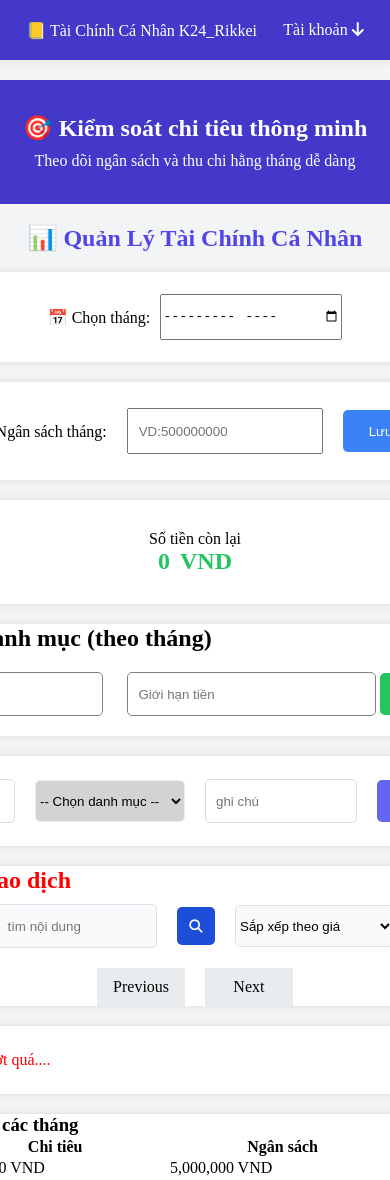
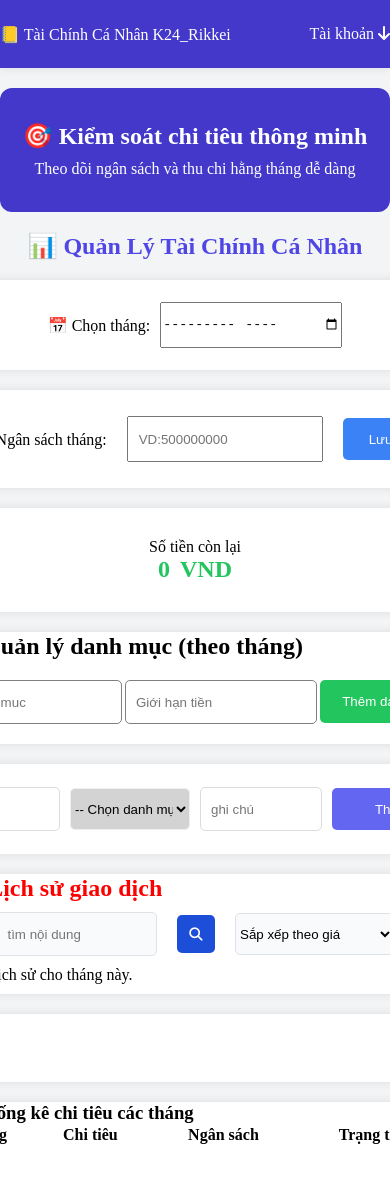
Before and after one commit to loccloccc/project-FE, a plain HTML site: page pages/index.html in a window 390 px wide. Shown: the top 1180 px of the page. Drawn offline with Linux system fonts and the light colour scheme; some packages are replaced by stand-ins of ours; a script that the page names is missing.

Commit message:
11/04-4:11

```diff
--- a/css/index.css
+++ b/css/index.css
@@ -128,16 +128,19 @@ input::placeholder{
     border-radius: 10px;
     box-shadow: 0 0 10px rgba(0, 0, 0, 0.1);
 }
+.container .body-main .body-main-manager .manager-input{
+    display: flex;
+    justify-content: space-evenly;
+}
 .container .body-main .body-main-manager h2{
     margin-left: 20px;
 }
-.container .body-main .body-main-manager input{
+.container .body-main .body-main-manager .manager-input input{
     width: 246.42px;
     height: 42px;
     border: 1px solid gray;
     outline: none;
     border-radius: 5px;
-    margin-left: 20px;
 }
 .container .body-main .body-main-manager .manager-input button{
     width: 163.16px;
@@ -327,9 +330,6 @@ input::placeholder{
     margin-right: 10px;
     width: 96%;
 }
-.container .body-main .body-main-statistical table tr{
-    border-bottom:1px solid rgb(59, 54, 54);
-}
 /* đuôi trang */
 .container .footer{
     width: 100%;
@@ -514,3 +514,52 @@ input::placeholder{
     background-color: rgb(248, 4, 24);
     color: white;
 }
+/* điện thoại */
+@media screen and (max-width:600px){
+    .container .title{
+        width: 100%;
+        height: 68px;
+        display: flex;
+        justify-content: space-between;
+    }
+    .container .body .body-title{
+        width: 100%;
+        height: 124px;
+    }
+    .container .body-main  .body-main-date,
+    .container .body-main .body-main-budget,
+    .container .body-main  .body-main-money,
+    .container .body-main .body-main-manager,
+    .container .body-main .body-main-spent,
+    .container .body-main .body-main-history,
+    .container .body-main .body-main-warning,
+    .container .body-main .body-main-statistical{
+        width: 70%;
+    }
+    .container .body-main .body-main-manager .manager-input input{
+        width: 190px;
+    }
+    .container .body-main .body-main-manager .manager-input button{
+        width: 140px;
+        height: 43px;
+    }
+    .container .body-main .body-main-spent input{
+        width: 120px;
+        /* height: 42px; */
+    }
+    .container .body-main .body-main-spent select{
+        width: 120px;
+    }
+    .container .body-main .body-main-spent button{
+        width: 120px;
+    }
+    .container .body-main .body-main-spent{
+        display: flex;
+        justify-content: center;
+        align-items: center;
+        gap: 10px;
+    }
+    .container .footer{
+        width: 100%;
+    }
+}
--- a/js/index.js
+++ b/js/index.js
@@ -27,8 +27,8 @@ function save() {
     return;
   } else {
     document.getElementsByClassName("money-initial")[0].innerHTML = Number(budget.value).toLocaleString();
-    document.getElementsByClassName("money-initial")[0].style.color="rgb(rgba(34, 197, 94, 1))";
-    document.getElementsByClassName("currency-unit")[0].style.color="rgb(rgba(34, 197, 94, 1))";
+    document.getElementsByClassName("money-initial")[0].style.color="rgba(34, 197, 94, 1)";
+    document.getElementsByClassName("currency-unit")[0].style.color="rgba(34, 197, 94, 1)";
   }
 };
 //thêm danh mục
@@ -340,7 +340,6 @@ function addHistory() {
     );
   };
   localStorage.setItem("monthlyReports", JSON.stringify(monthlyReports));
-
   moneyHistory.value = "";
   noteHistory.value = "";
 
@@ -360,24 +359,29 @@ function renderSelectCategory(monthCategory){
   }
   document.getElementById("name-history").innerHTML = str;
 }
-function renderHistory(arrHistory){
-  let start = (currentPage-1)*itemsPerPage;
-  let end = start+itemsPerPage;
-  let currentPageHistory = arrHistory.slice(start,end);
+function renderHistory(arr) {
+  let filteredHistory = arr.filter(item => item.month === monthYear.value);
+  let start = (currentPage - 1) * itemsPerPage;
+  let end = start + itemsPerPage;
+  let currentPageHistory = filteredHistory.slice(start, end);
   let str = "";
-  //in theo tháng
-    for (let i = 0; i < currentPageHistory.length; i++) {
-      if(currentPageHistory[i].month==monthYear.value){
-        str += `
-          <div class="history-content">
-            <p>${currentPageHistory[i].name} - ${currentPageHistory[i].note} : ${Number(currentPageHistory[i].moneyHistory).toLocaleString()} VND</p><button onclick="deleteHistory(${currentPageHistory[i].id})">Xóa</button>
-          </div>
-        `;
-      }
-    }
+
+  for (let i = 0; i < currentPageHistory.length; i++) {
+    str += `<div class="history-content">
+              <p>${currentPageHistory[i].name} - ${currentPageHistory[i].note} : ${Number(currentPageHistory[i].moneyHistory).toLocaleString()} VND</p>
+              <button onclick="deleteHistory(${currentPageHistory[i].id})">Xóa</button>
+            </div>`;
+  }
+
+  if (filteredHistory.length === 0) {
+    document.getElementsByClassName("history")[0].innerHTML = "<p>Không có lịch sử cho tháng này.</p>";
+    document.getElementsByClassName("pageNum")[0].innerHTML = "";
+  } else {
     document.getElementsByClassName("history")[0].innerHTML = str;
-    renderPage(arrHistory);
+    renderPage(filteredHistory);
+  }
 }
+
 function searchSort(){
   let sortHistory = document.getElementById("sort-money").value;
   if(sortHistory=="asc"){
--- a/pages/index.html
+++ b/pages/index.html
@@ -108,7 +108,7 @@
 
                     <!-- cảnh báo khi vượt quá chi tiêu -->
                     <div class="body-main-warning">
-                        <p class="warning-transaction">danh mục tiền ăn đã vượt quá....</p>
+                        <!-- <p class="warning-transaction">danh mục tiền ăn đã vượt quá....</p> -->
                     </div>
                     <!-- thống kê -->
                     <div class="body-main-statistical">
@@ -123,12 +123,12 @@
                                 </tr>
                             </thead>
                             <tbody>
-                                <tr>
+                                <!-- <tr>
                                     <td>2025-03</td>
                                     <td>2,150,000 VND</td>
                                     <td>5,000,000 VND</td>
                                     <td>✅ Đạt</td>
-                                </tr>
+                                </tr> -->
 
                             </tbody>
                         </table>
```
